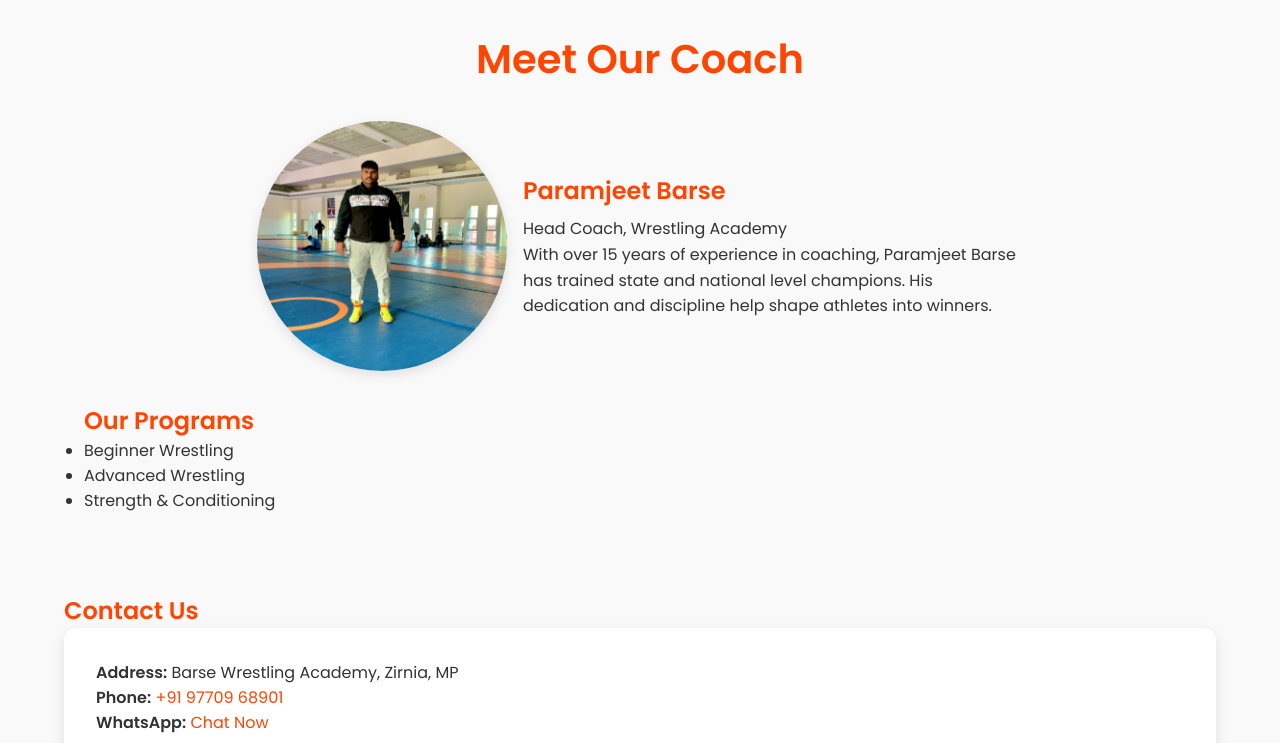
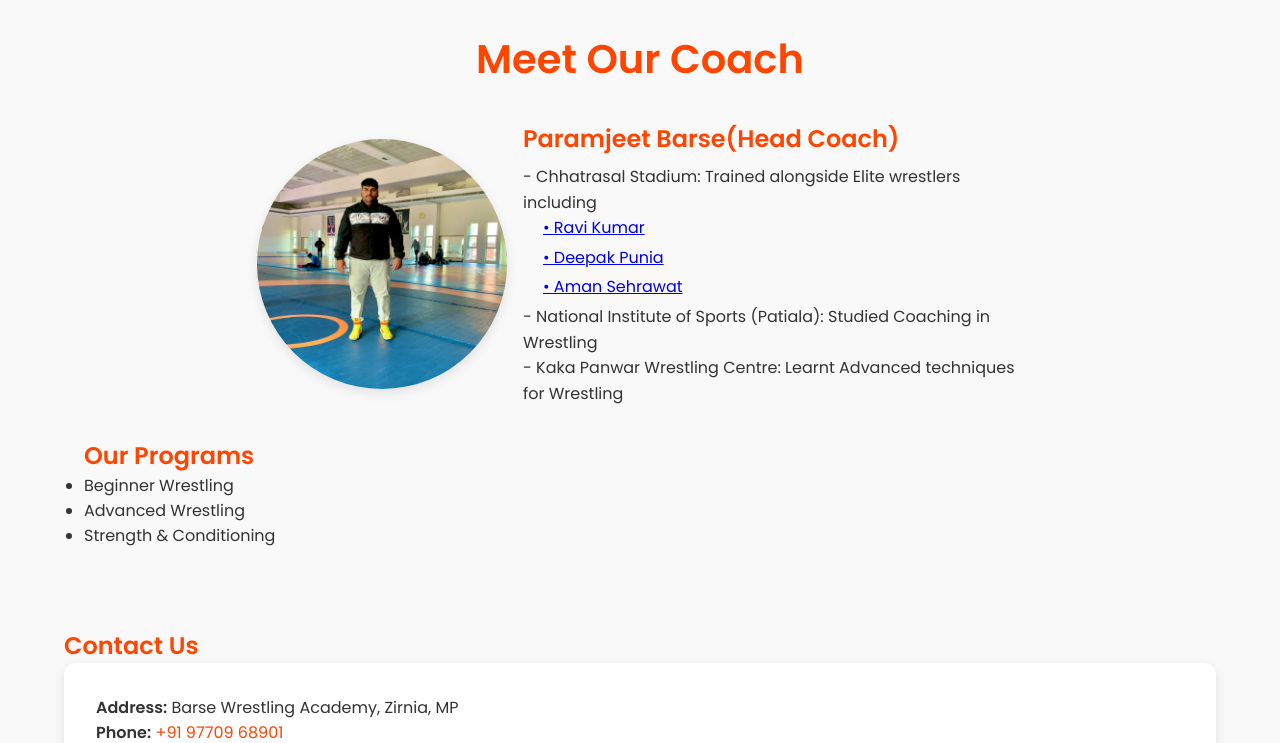
Before and after one commit to MoreHrtk/Wrestling_academy, a plain HTML site: page index.html in a window 1280 px wide. Shown: the part 960-1703 px from the top of the page. Drawn offline with Linux system fonts and the light colour scheme.

```diff
--- a/index.html
+++ b/index.html
@@ -49,10 +49,20 @@
     <div class="trainer-card">
       <img src="./img/Trainer.png" alt="Head Coach" class="trainer-img">
       <div class="trainer-info">
-        <h3>Paramjeet Barse</h3>
-        <p>Head Coach, Wrestling Academy</p>
-        <p>With over 15 years of experience in coaching, Paramjeet Barse has trained state and national level
-          champions. His dedication and discipline help shape athletes into winners.</p>
+        <h3>Paramjeet Barse(Head Coach)</h3>
+        <div class="coach-history">
+        <p>- Chhatrasal Stadium: Trained alongside Elite wrestlers including</p>
+        <div class="fake-list">
+        <p><a href="https://www.google.com/search?q=ravi+kumar+wrestling" target="_blank">• Ravi Kumar</a></p>
+        <p><a href="https://www.google.com/search?q=deepak+punia+wrestling" target="_blank">• Deepak Punia</a></p>
+        <p><a href="https://www.google.com/search?q=aman+sehrawat+wrestling" target="_blank">• Aman Sehrawat</a></p>
+      </div>
+
+
+        <p>- National Institute of Sports (Patiala): Studied Coaching in Wrestling</p>
+        <p>- Kaka Panwar Wrestling Centre: Learnt Advanced techniques for Wrestling</p>
+      </div>
+
       </div>
     </div>
   </section>
--- a/style.css
+++ b/style.css
@@ -290,6 +290,7 @@
   .trainer-card {
     flex-direction: column;
     text-align: center;
+
   }
 
   .trainer-info {
@@ -334,3 +335,6 @@
 #google_translate_element {
   display: inline-block;
 }
+ .fake-list p {
+  margin: 0 0 4px 20px; /* Small bottom margin, indented */
+}
```
